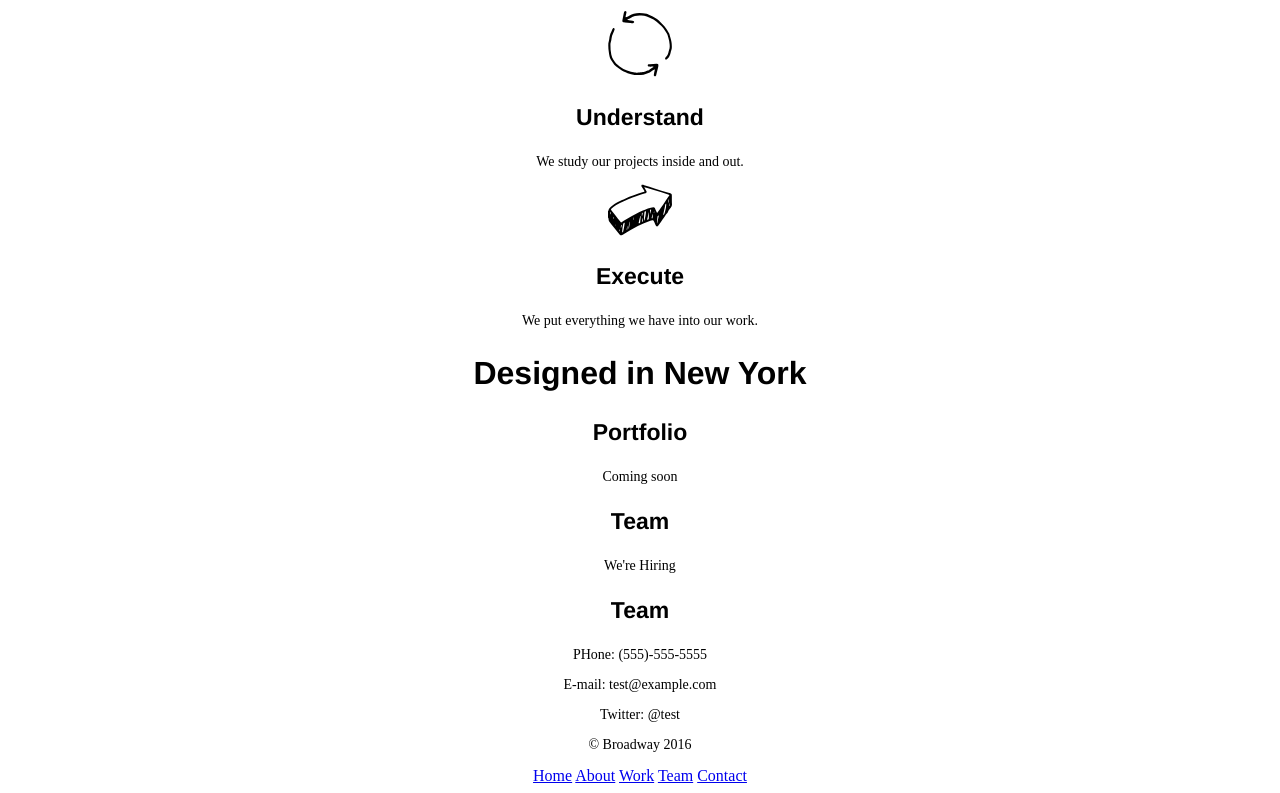
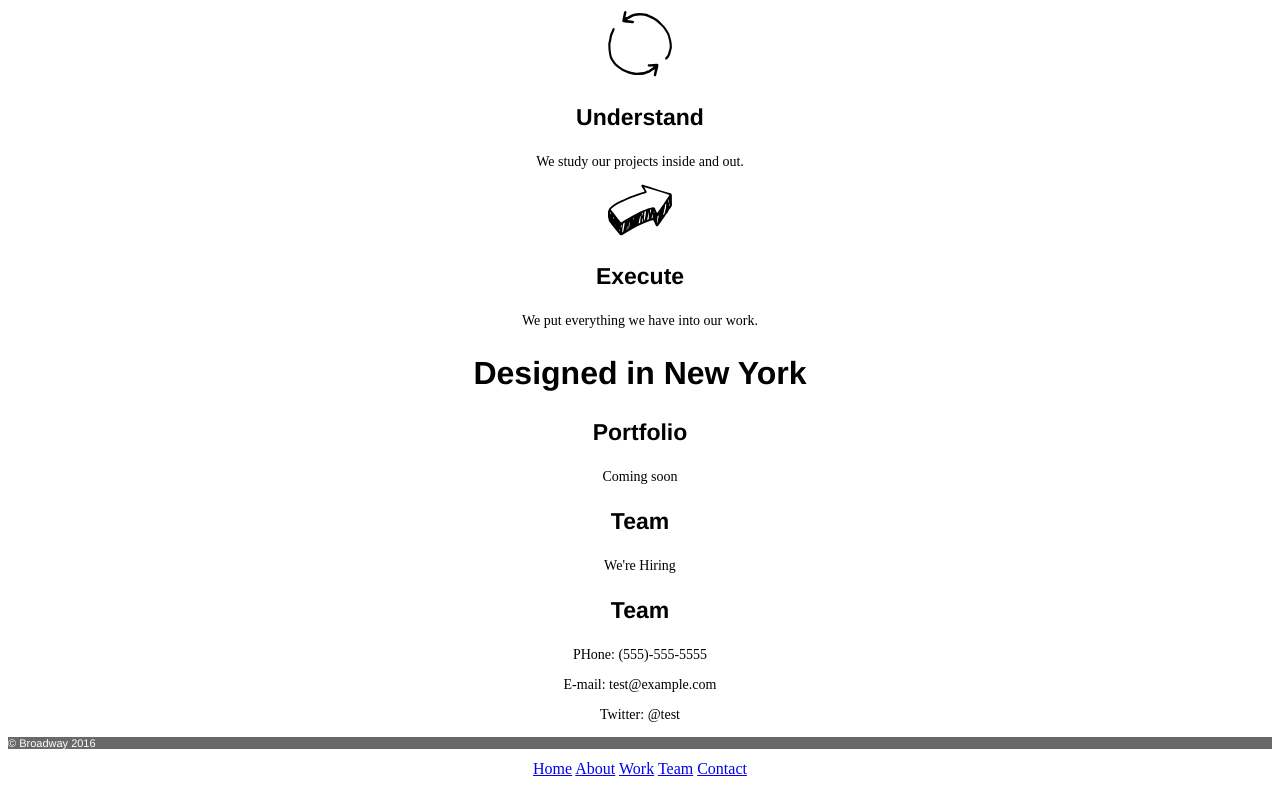
Before and after one commit to acrophain/broadway, a plain HTML site: page index.html in a window 1280 px wide. Shown: the part 413-1206 px from the top of the page. Drawn offline with Linux system fonts and the light colour scheme.

Commit message:
third connect footer css

```diff
--- a/index.html
+++ b/index.html
@@ -69,7 +69,7 @@
     <p>Twitter: @test</p>
 
     <!-- footer -->
-    <p>&copy; Broadway 2016</p>
+    <p class="footer">&copy; Broadway 2016</p>
     <nav>
       <a class="li" href="#home">Home</a>
       <a class="li" href="#about">About</a>
```
